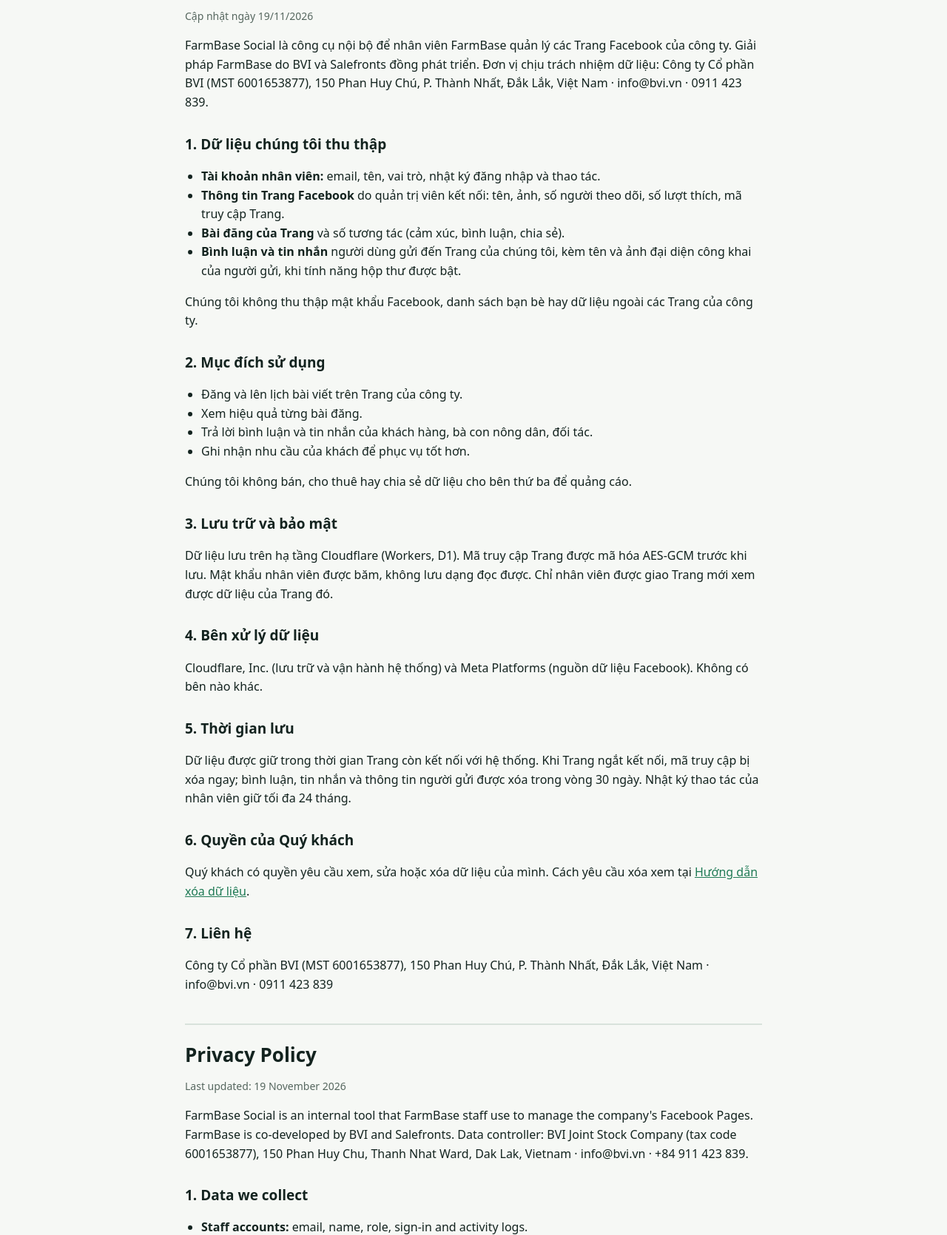
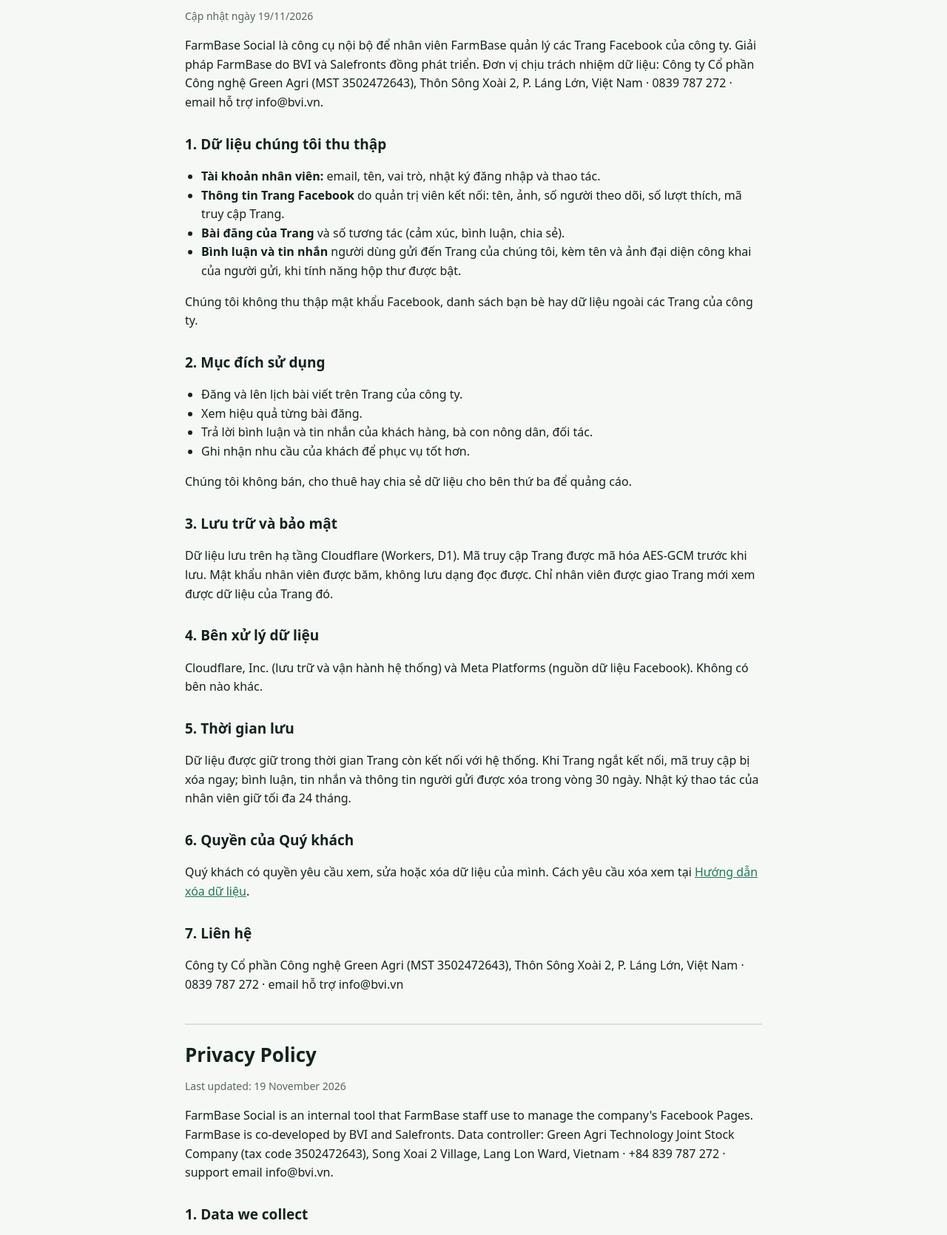
Before and after one commit to sfportal/farmbase-social, a website: page public/chinh-sach-quyen-rieng-tu.html in a window 1280 px wide. Shown: the part 173-1843 px from the top of the page at 74% size. Drawn offline with Linux system fonts and the light colour scheme.

Commit message:
Đổi đơn vị chịu trách nhiệm dữ liệu sang Công ty CP Công nghệ Green Agri (hồ sơ Meta đã xác minh)
Co-Authored-By: Claude Opus 5.5 <noreply@anthropic.com>
Claude-Session: https://claude.ai/code/session_01ReW78qJSQPdMKwDpwRiWGw

```diff
--- a/public/chinh-sach-quyen-rieng-tu.html
+++ b/public/chinh-sach-quyen-rieng-tu.html
@@ -12,7 +12,7 @@ main{max-width:820px;margin:0 auto;padding:24px 20px 60px}h1{font-size:26px;line
 <body><header><a href="/">FarmBase Social</a></header><main>
 <p class="lang"><a href="#vi">Tiếng Việt</a><a href="#en">English</a></p>
 <section id="vi" lang="vi"><h1>Chính sách quyền riêng tư</h1><p class="muted">Cập nhật ngày 19/11/2026</p>
-<p>FarmBase Social là công cụ nội bộ để nhân viên FarmBase quản lý các Trang Facebook của công ty. Giải pháp FarmBase do BVI và Salefronts đồng phát triển. Đơn vị chịu trách nhiệm dữ liệu: Công ty Cổ phần BVI (MST 6001653877), 150 Phan Huy Chú, P. Thành Nhất, Đắk Lắk, Việt Nam · info@bvi.vn · 0911 423 839.</p>
+<p>FarmBase Social là công cụ nội bộ để nhân viên FarmBase quản lý các Trang Facebook của công ty. Giải pháp FarmBase do BVI và Salefronts đồng phát triển. Đơn vị chịu trách nhiệm dữ liệu: Công ty Cổ phần Công nghệ Green Agri (MST 3502472643), Thôn Sông Xoài 2, P. Láng Lớn, Việt Nam · 0839 787 272 · email hỗ trợ info@bvi.vn.</p>
 <h2>1. Dữ liệu chúng tôi thu thập</h2>
 <ul>
 <li><b>Tài khoản nhân viên:</b> email, tên, vai trò, nhật ký đăng nhập và thao tác.</li>
@@ -32,9 +32,9 @@ main{max-width:820px;margin:0 auto;padding:24px 20px 60px}h1{font-size:26px;line
 <p>Dữ liệu được giữ trong thời gian Trang còn kết nối với hệ thống. Khi Trang ngắt kết nối, mã truy cập bị xóa ngay; bình luận, tin nhắn và thông tin người gửi được xóa trong vòng 30 ngày. Nhật ký thao tác của nhân viên giữ tối đa 24 tháng.</p>
 <h2>6. Quyền của Quý khách</h2>
 <p>Quý khách có quyền yêu cầu xem, sửa hoặc xóa dữ liệu của mình. Cách yêu cầu xóa xem tại <a href="/xoa-du-lieu.html">Hướng dẫn xóa dữ liệu</a>.</p>
-<h2>7. Liên hệ</h2><p>Công ty Cổ phần BVI (MST 6001653877), 150 Phan Huy Chú, P. Thành Nhất, Đắk Lắk, Việt Nam · info@bvi.vn · 0911 423 839</p></section>
+<h2>7. Liên hệ</h2><p>Công ty Cổ phần Công nghệ Green Agri (MST 3502472643), Thôn Sông Xoài 2, P. Láng Lớn, Việt Nam · 0839 787 272 · email hỗ trợ info@bvi.vn</p></section>
 <section id="en" lang="en"><h1>Privacy Policy</h1><p class="muted">Last updated: 19 November 2026</p>
-<p>FarmBase Social is an internal tool that FarmBase staff use to manage the company's Facebook Pages. FarmBase is co-developed by BVI and Salefronts. Data controller: BVI Joint Stock Company (tax code 6001653877), 150 Phan Huy Chu, Thanh Nhat Ward, Dak Lak, Vietnam · info@bvi.vn · +84 911 423 839.</p>
+<p>FarmBase Social is an internal tool that FarmBase staff use to manage the company's Facebook Pages. FarmBase is co-developed by BVI and Salefronts. Data controller: Green Agri Technology Joint Stock Company (tax code 3502472643), Song Xoai 2 Village, Lang Lon Ward, Vietnam · +84 839 787 272 · support email info@bvi.vn.</p>
 <h2>1. Data we collect</h2>
 <ul>
 <li><b>Staff accounts:</b> email, name, role, sign-in and activity logs.</li>
@@ -54,6 +54,6 @@ main{max-width:820px;margin:0 auto;padding:24px 20px 60px}h1{font-size:26px;line
 <p>Data is kept while the Page stays connected. When a Page is disconnected, its access token is deleted immediately; comments, messages and sender details are deleted within 30 days. Staff activity logs are kept for up to 24 months.</p>
 <h2>6. Your rights</h2>
 <p>You may ask to access, correct or delete your data. See <a href="/xoa-du-lieu.html#en">Data Deletion Instructions</a>.</p>
-<h2>7. Contact</h2><p>BVI Joint Stock Company (tax code 6001653877), 150 Phan Huy Chu, Thanh Nhat Ward, Dak Lak, Vietnam · info@bvi.vn · +84 911 423 839</p></section>
+<h2>7. Contact</h2><p>Green Agri Technology Joint Stock Company (tax code 3502472643), Song Xoai 2 Village, Lang Lon Ward, Vietnam · +84 839 787 272 · support email info@bvi.vn</p></section>
 <footer class="muted"><a href="/chinh-sach-quyen-rieng-tu.html">Chính sách quyền riêng tư / Privacy Policy</a> · <a href="/dieu-khoan.html">Điều khoản / Terms</a> · <a href="/xoa-du-lieu.html">Xóa dữ liệu / Data Deletion</a></footer>
 </main></body></html>
```
Also changed, not shown: public/dieu-khoan.html (+4 -4 lines).
